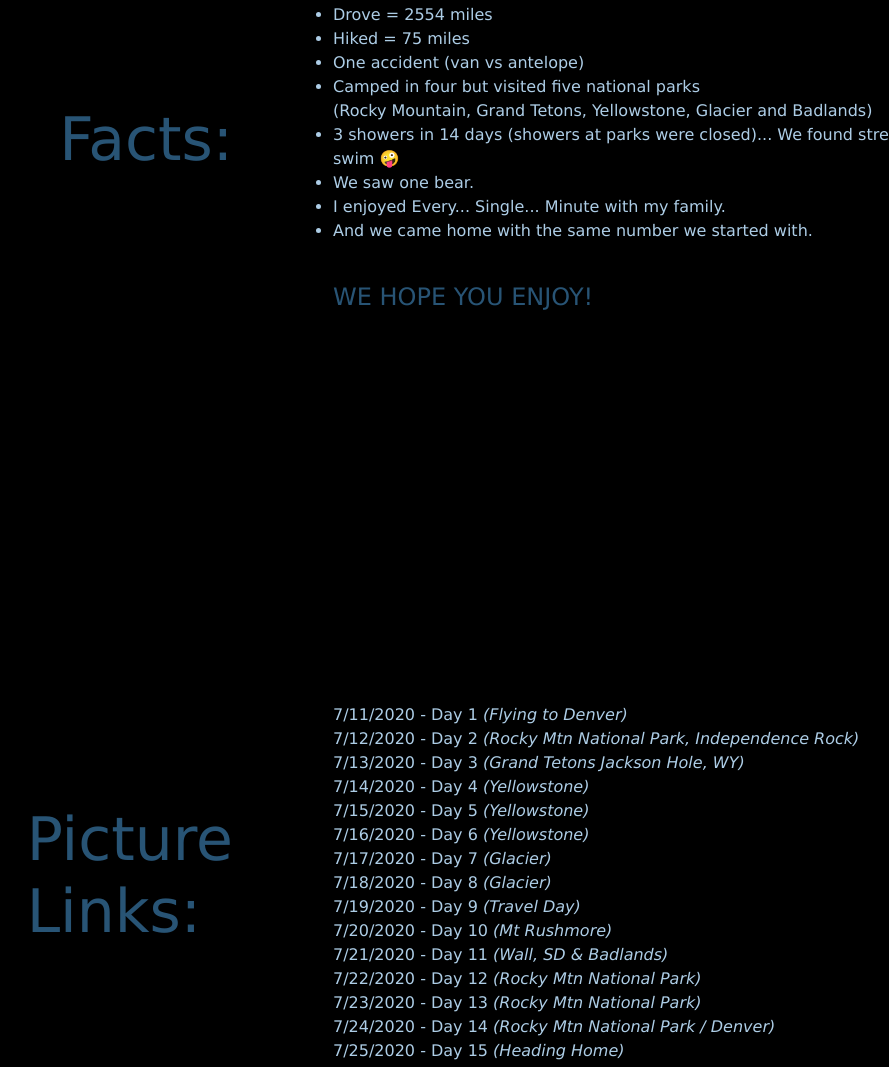
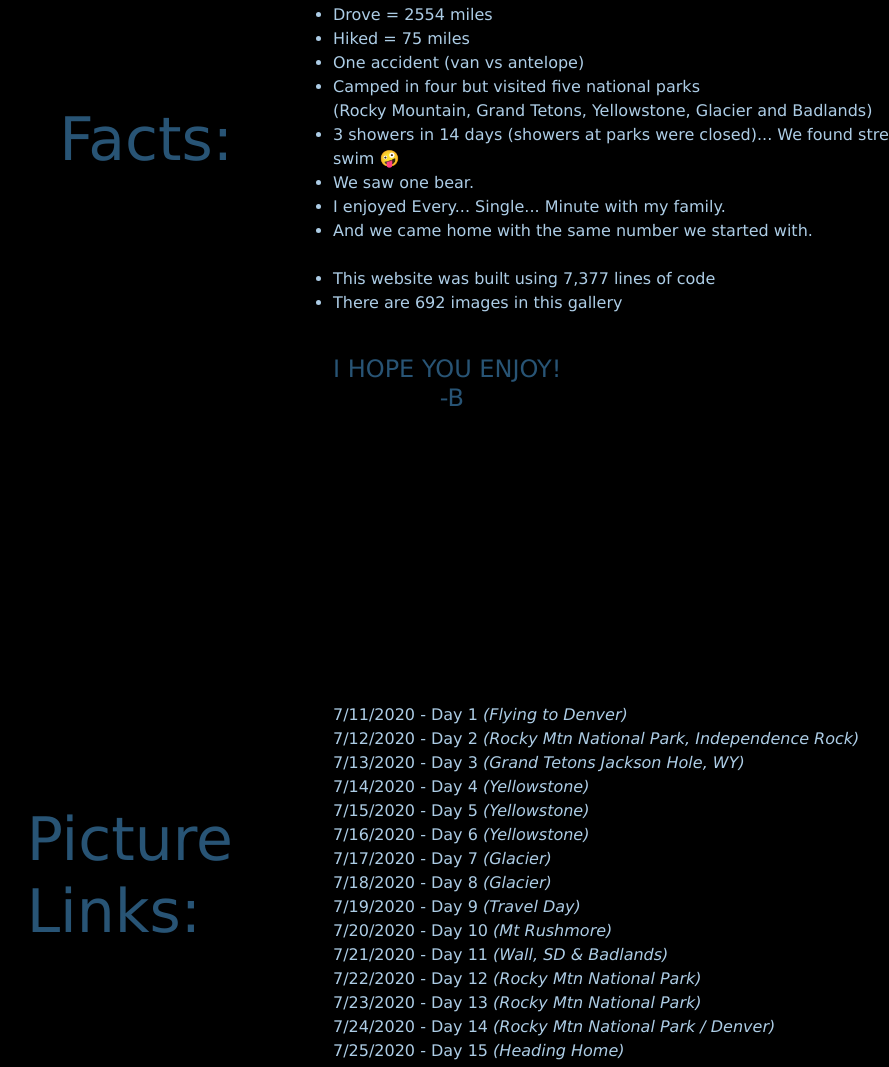
Before and after one commit to bokhaus/VacationGallery, a plain HTML site: page index.html in a window 1280 px wide. Shown: the part 993-2060 px from the top of the page, without its empty margins (165-1054 px from the left). Drawn offline with nearby package versions, Linux system fonts and the light colour scheme; a script that the page names is missing.

Commit message:
Added facts about website.

```diff
--- a/index.html
+++ b/index.html
@@ -3,12 +3,16 @@
 <head>
     <meta charset="UTF-8">
     <meta name="viewport" content="width=device-width, initial-scale=1.0">
-    <title>Working Copy | Vacation Parallax Effects</title>
     <link rel="stylesheet" href="https://stackpath.bootstrapcdn.com/bootstrap/4.4.1/css/bootstrap.min.css">
     <link rel="stylesheet" href="/assets/css/landing-page.css">
     <link rel="stylesheet" href="/assets/css/image-page.css">
     <link rel="stylesheet" href="/assets/css/float-up-btn.css">
     <script defer src="/assets/js/scripts.js"></script>
+
+
+    <title>Vacation Parallax Effects</title>
+
+
 
         <!--
     This was built by ....
@@ -77,8 +81,11 @@
                     <li>I enjoyed Every... Single... Minute with my family.</li>
                     <li>And we came home with the same number we started with.</li>
                     <br>
+                    <li>This website was built using 7,377 lines of code</li>
+                    <li>There are 692 images in this gallery</li>
+                    <br>
                 </ul>
-                <h4>We hope you enjoy!</h4>
+                <h4>I hope you enjoy! &nbsp <br> &nbsp&nbsp&nbsp&nbsp&nbsp&nbsp&nbsp&nbsp&nbsp&nbsp&nbsp&nbsp&nbsp&nbsp-b</h4>
 
 
                 <br><br>
```
